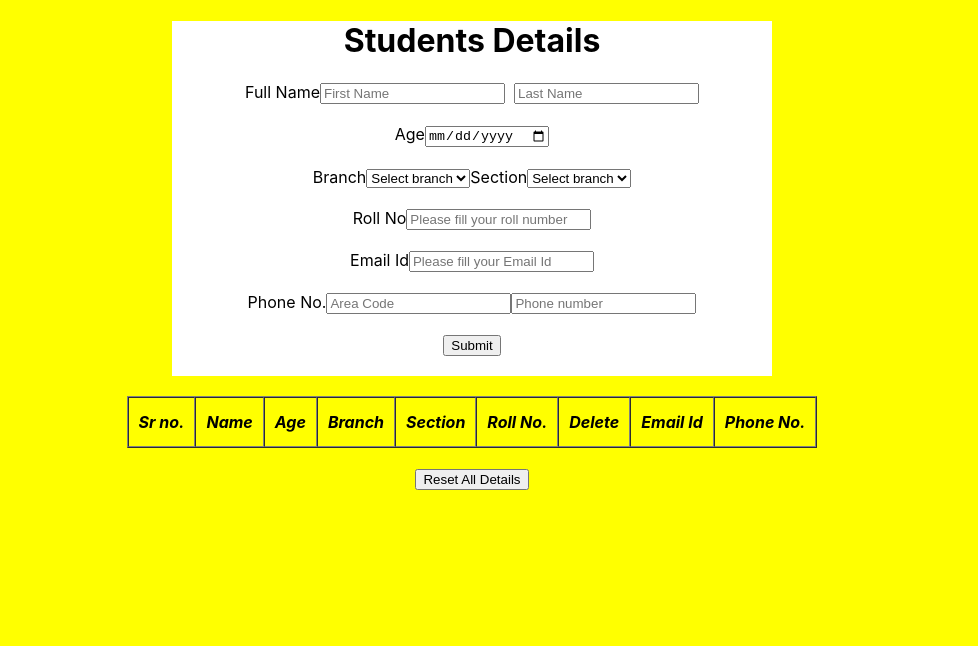
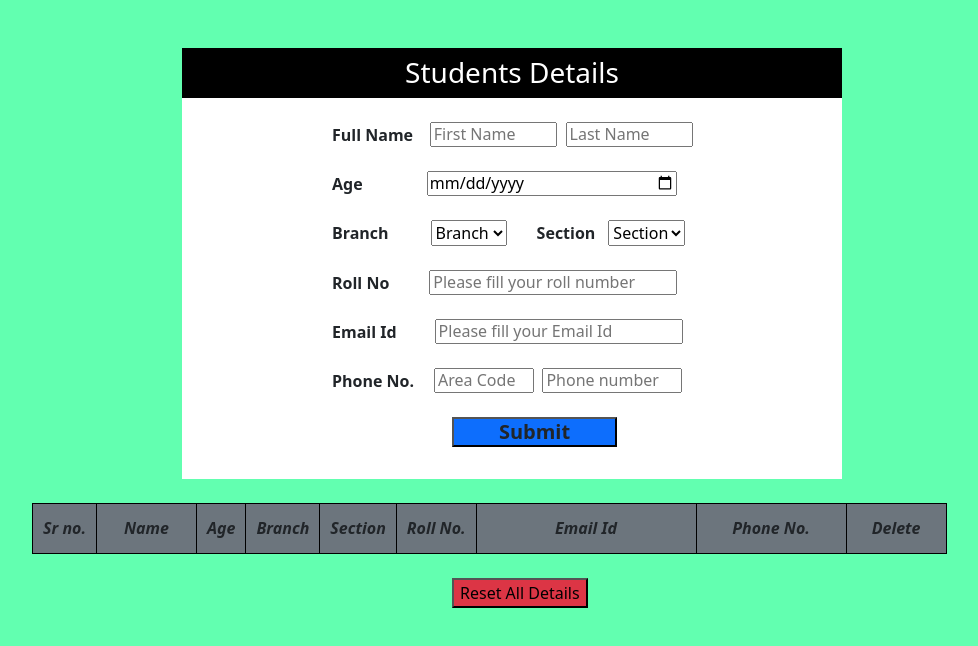
Before and after one commit to nidhijha2506/formtable, a React (Create React App) app: page / in a window 1280 px wide. Shown: the top 646 px of the page, without its empty margins (168-1146 px from the left). Built offline with nearby package versions, Linux system fonts and the light colour scheme.

Commit message:
bootstrap updated

```diff
--- a/package.json
+++ b/package.json
@@ -6,9 +6,11 @@
     "@testing-library/jest-dom": "^5.17.0",
     "@testing-library/react": "^13.4.0",
     "@testing-library/user-event": "^13.5.0",
+    "bootstrap": "^5.3.2",
     "react": "^18.2.0",
     "react-dom": "^18.2.0",
     "react-scripts": "5.0.1",
+    "url": "^0.11.3",
     "web-vitals": "^2.1.4"
   },
   "scripts": {
--- a/src/Formtableproject.jsx
+++ b/src/Formtableproject.jsx
@@ -1,4 +1,5 @@
 import React, { useState } from "react";
+import 'bootstrap/dist/css/bootstrap.css';
 import "./Style.css";
 function FormTable()
 {
@@ -8,7 +9,10 @@ function FormTable()
     const handleChange =(event)=>
     {
         let name=event.target.name;
-        let value=event.target.value;
+        let value=event.target.value.toLowerCase()
+        .split(' ')
+        .map((word) => word.charAt(0).toUpperCase() + word.slice(1))
+        .join(' ');
         setinputdetails(values => ({...values, [name]: value}));
     }
 
@@ -37,10 +41,10 @@ function FormTable()
 
 
     return(
-         <center>
-             <form onSubmit={handleSubmit}>
-                <h1>Students Details</h1>
-             <label>Full Name
+         <>
+             <form onSubmit={handleSubmit} className="mt-5">
+                <h3 className="bg-black text-white py-2 text-center stu_details">Students Details</h3>
+             <label className="fw-bold mt-3">Full Name &nbsp;&nbsp;&nbsp;
                 <input
                 required
                    type="text"
@@ -48,6 +52,7 @@ function FormTable()
                     placeholder="First Name"
                     onChange={handleChange}
                     maxLength={14}
+                    className="w-25"
                  />&nbsp;&nbsp;
                  <input
                  required
@@ -56,9 +61,10 @@ function FormTable()
                     placeholder="Last Name"
                     onChange={handleChange}
                     maxLength={14}
+                    className="w-25"
                  />
              </label><br /><br />
-             <label>Age
+             <label className="fw-bold">Age&nbsp;
                  <input
                  required
                     type="date"
@@ -66,13 +72,15 @@ function FormTable()
                     placeholder="Fill your age"
                     onChange={handleChange}
                     min={18}
+                    className="age_width age_input"
                 />
              </label><br /><br />
-             <label>Branch
+             <label className="fw-bold">Branch
                  <select name="Branch"
                  required
+                      className="branch_option"
                       onChange={handleChange}>
-                     <option value="">Select branch</option>
+                     <option value="">Branch</option>
                      <option value="ME">ME</option>
                      <option value="EE">EE</option>
                      <option value="EC">EC</option>
@@ -81,11 +89,12 @@ function FormTable()
                      <option value="CE">CE</option>
                  </select>
              </label>
-             <label>Section
+             <label className="fw-bold section_margin">Section
                  <select name="Section"
                  required
+                    className="section_option"
                      onChange={handleChange}>
-                     <option value="">Select branch</option>
+                     <option value="">Section</option>
                      <option value="A">A</option>
                      <option value="B">B</option>
                      <option value="C">C</option>
@@ -94,9 +103,10 @@ function FormTable()
                      <option value="F">F</option>
                  </select>
              </label><br /><br />
-             <label>Roll No
+             <label className="fw-bold">Roll No
                  <input
                     required
+                    className="roll_input"
                     type="number"
                     name="Rollno"
                     placeholder="Please fill your roll number"
@@ -104,51 +114,54 @@ function FormTable()
                     min={1}
                 />
              </label><br /><br />
-             <label>Email Id
+             <label className="fw-bold">Email Id
                  <input
                     required
+                    className="email_input"
                     type="text"
                     name="Email"
                     placeholder="Please fill your Email Id"
                     onChange={handleChange}
                 />
              </label><br /><br />
-             <label>Phone No.
+             <label className="fw-bold">Phone No.
              <input
                     required
-                    type="number"
+                    className="areacode_input"
+                    type="text"
                     name="Code"
                     placeholder="Area Code"
                     onChange={handleChange}
                     maxLength={2}
-                />
+                />&nbsp;&nbsp;
                  <input
                     required
-                    type="number"
+                    className="phone_input"
+                    type="text"
                     name="Phone"
                     placeholder="Phone number"
                     onChange={handleChange}
                     maxLength={10}
                 />
              </label><br /><br />
-             <input type="submit" /><br /><br />
+             <input type="submit" className="bg-primary w-25 h5 fw-bold h-25 submit_btn" /><br /><br />
              </form><br />
 
-             <table cellPadding={10} cellSpacing={0} border={1}>
+             <table cellPadding={10} cellSpacing={0} border={1} className="bg-secondary text-center">
                 <thead>
                     <tr>
                         <th>Sr no.</th>
-                        <th>Name</th>
-                        <th>Age</th>
+                        <th className="name_th">Name</th>
+                        <th className="age_th">Age</th>
                         <th>Branch</th>
                         <th>Section</th>
                         <th>Roll No.</th>
-                        <th>Delete</th>
-                        <th>Email Id</th>
-                        <th>Phone No.</th>
+                        <th className="email_th">Email Id</th>
+                        <th className="phone_th">Phone No.</th>
+                        <th className="delete_th">Delete</th>
                     </tr>
                 </thead>
-                <tbody>
+                <tbody className="bg-white">
                     {
                         inputdata.map((data,index)=>
                         {
@@ -168,7 +181,7 @@ function FormTable()
                                       handledelete(index)
 
 
-                                    }}>Delete Details</button>
+                                    }} className="bg-danger">Delete</button>
                                 </td>
                             </tr>
                            )
@@ -176,9 +189,9 @@ function FormTable()
                     }
                 </tbody>
              </table><br />
-             <button type="button" onClick={deletedetails}>Reset All Details</button><br /><br />
+             <button type="button" onClick={deletedetails} className="bg-danger reset_button">Reset All Details</button><br /><br />
 
-         </center>
+         </>
     )
 }
 export default FormTable;
--- a/src/Style.css
+++ b/src/Style.css
@@ -1,5 +1,5 @@
 body{
-    background-color: yellow;
+    background-color: rgba(0, 255, 128, 0.616);
 }
 tr
 {
@@ -15,3 +15,100 @@ table
 {
     font-style: italic;
 }
+input
+{
+    height: 25px;
+
+}
+.stu_details
+{
+    margin-top: 10px;
+
+}
+td
+{
+    border: 1px solid black;
+}
+th
+{
+    border: 1px solid black;
+}
+.age_width
+{
+    width: 250px;
+    margin-left: 60px;
+}
+.section_margin
+{
+    margin-left: 30px;
+}
+.section_option
+{
+    margin-left: 13px;
+}
+.branch_option
+{
+    margin-left: 42px;
+}
+form{
+    margin-left: 350px;
+    width: 660px;
+}
+table
+{
+    margin-left: 200px;
+}
+.reset_button
+{
+    margin-left: 620px;
+}
+label
+{
+    margin-left: 150px;
+}
+.submit_btn
+{
+    margin-left: 270px;
+}
+.roll_input
+{
+    margin-left: 40px;
+    width: 248px;
+}
+.email_input
+{
+    margin-left: 38px;
+    width: 248px;
+}
+.areacode_input
+{
+    margin-left: 20px;
+    width: 100px;
+}
+.phone_input
+{
+    width: 140px;
+}
+.phone_th
+{
+    width: 150px;
+}
+.email_th
+{
+    width: 220px;
+}
+.name_th
+{
+    width: 100px;
+}
+.delete_th
+{
+    width: 100px;
+}
+.age_width{
+    width: 100px;
+}
+.age_input
+{
+    width: 250px;
+}
```
Also changed, not shown: 1 other file (tests, documents, lock files or other folders).
